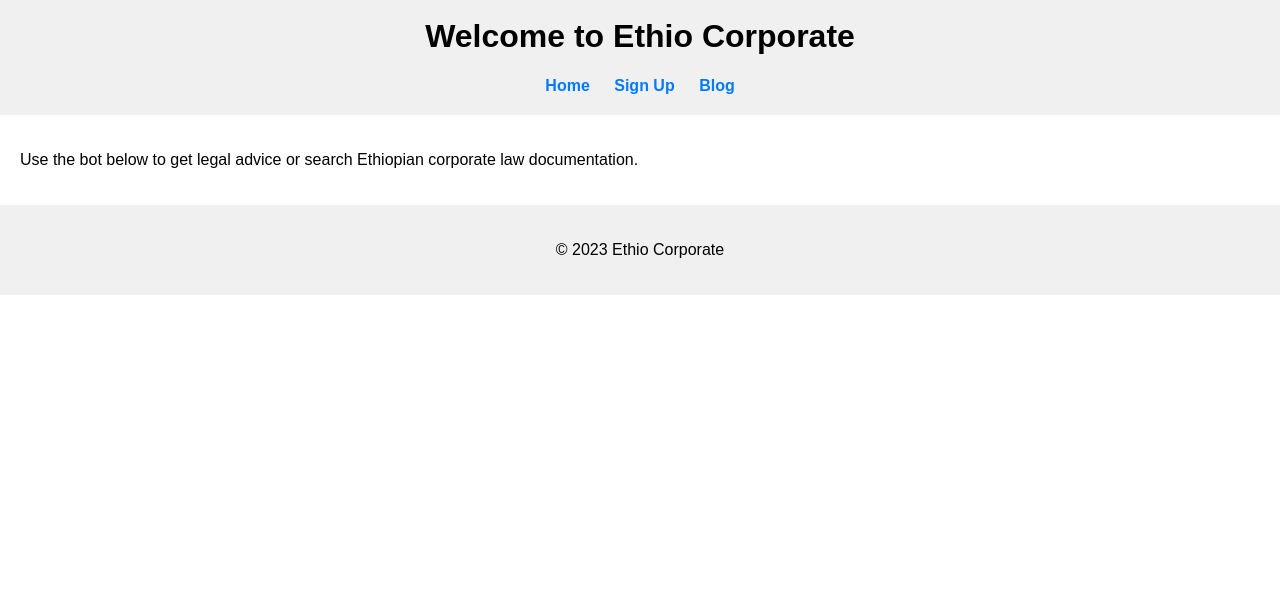
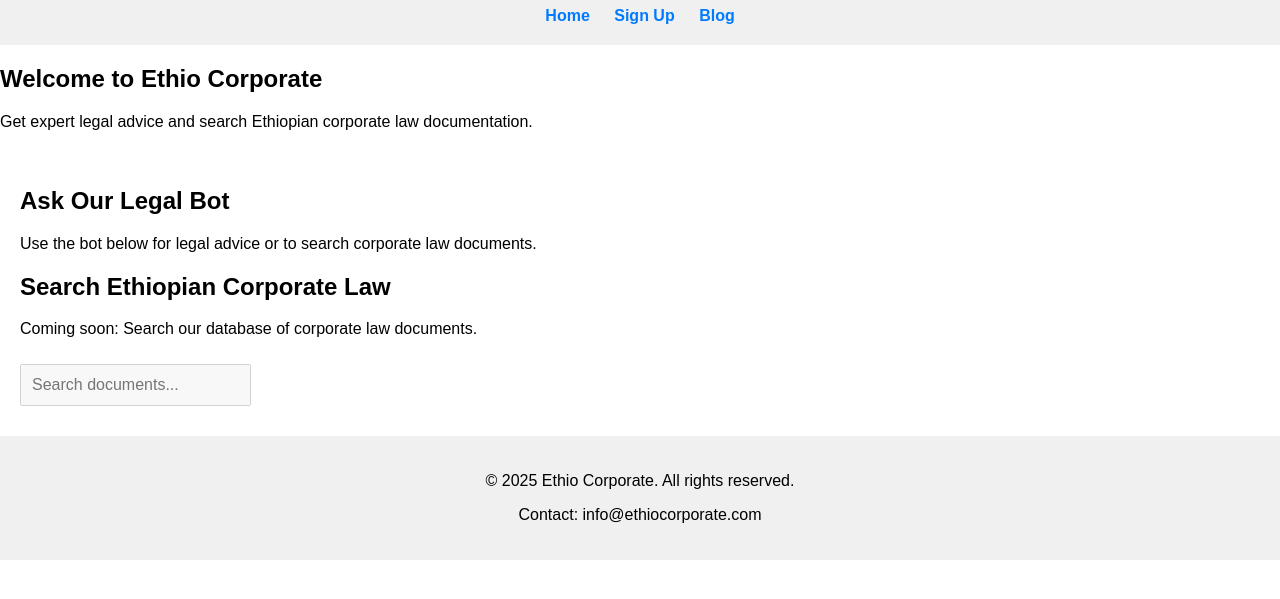
Before and after one commit to Kalsl72/ethio-corporate-website, a plain HTML site: page index.html in a window 1280 px wide. Shown: the part 59-658 px from the top of the page. Drawn offline with nearby package versions, Linux system fonts and the light colour scheme; a script that the page names is missing.

Commit message:
Update index.html

```diff
--- a/index.html
+++ b/index.html
@@ -3,29 +3,59 @@
 <head>
     <meta charset="UTF-8">
     <meta name="viewport" content="width=device-width, initial-scale=1.0">
-    <title>Ethio Corporate</title>
+    <title>Ethio Corporate - Legal Advice</title>
     <link rel="stylesheet" href="styles.css">
 </head>
 <body>
+    <!-- Header with Navigation -->
     <header>
-        <img src="images/ethio-corporate-logo.jpg" alt="Ethio Corporate Logo">
-        <h1>Welcome to Ethio Corporate</h1>
+        <div class="container">
+            <img src="images/ethio-corporate-logo.jpg" alt="Ethio Corporate Logo" class="logo">
             <nav>
                 <a href="index.html">Home</a>
                 <a href="signup.html">Sign Up</a>
                 <a href="blog.html">Blog</a>
                 <button id="logout-btn" style="display: none;">Logout</button>
             </nav>
+        </div>
     </header>
-    <main>
-        <p>Use the bot below to get legal advice or search Ethiopian corporate law documentation.</p>
+
+    <!-- Hero Section -->
+    <section class="hero">
+        <div class="container">
+            <h1>Welcome to Ethio Corporate</h1>
+            <p>Get expert legal advice and search Ethiopian corporate law documentation.</p>
+        </div>
+    </section>
+
+    <!-- Main Content -->
+    <main class="container">
+        <!-- Legal Advice via Bot -->
+        <section class="legal-advice">
+            <h2>Ask Our Legal Bot</h2>
+            <p>Use the bot below for legal advice or to search corporate law documents.</p>
             <!-- BotPress Integration -->
             <script src="https://cdn.botpress.cloud/webchat/v2.3/inject.js"></script>
             <script src="https://files.bpcontent.cloud/2025/03/02/17/20250302174517-92A1406M.js"></script>
+        </section>
+
+        <!-- Placeholder for Search Functionality -->
+        <section class="search-docs">
+            <h2>Search Ethiopian Corporate Law</h2>
+            <p>Coming soon: Search our database of corporate law documents.</p>
+            <input type="text" placeholder="Search documents..." disabled>
+        </section>
     </main>
+
+    <!-- Footer -->
     <footer>
-        <p>© 2023 Ethio Corporate</p>
+        <div class="container">
+            <p>© 2025 Ethio Corporate. All rights reserved.</p>
+            <p>Contact: info@ethiocorporate.com</p>
+        </div>
     </footer>
+
+    <!-- Scripts -->
     <script src="https://cdn.jsdelivr.net/npm/@supabase/supabase-js@2"></script>
     <script src="script.js"></script>
 </body>
```
Lines whose indentation alone changed are shown as unchanged.
